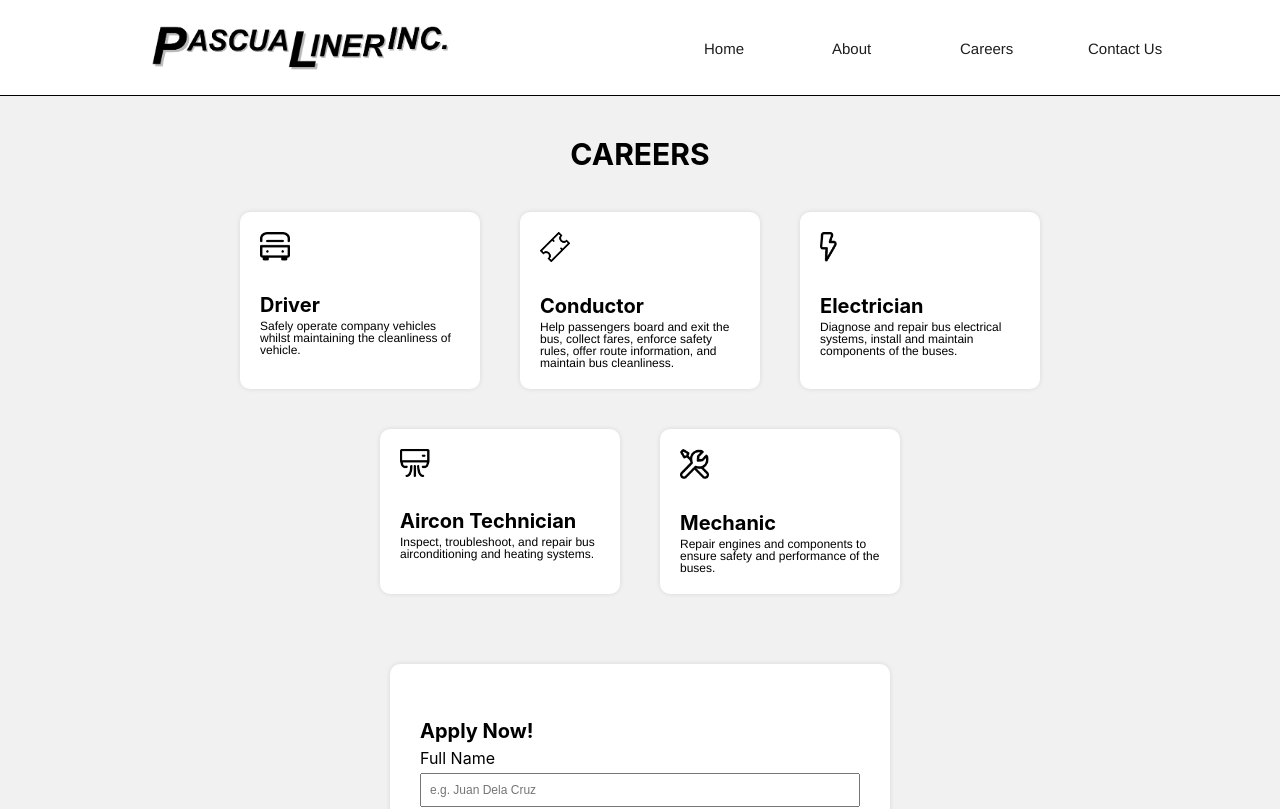
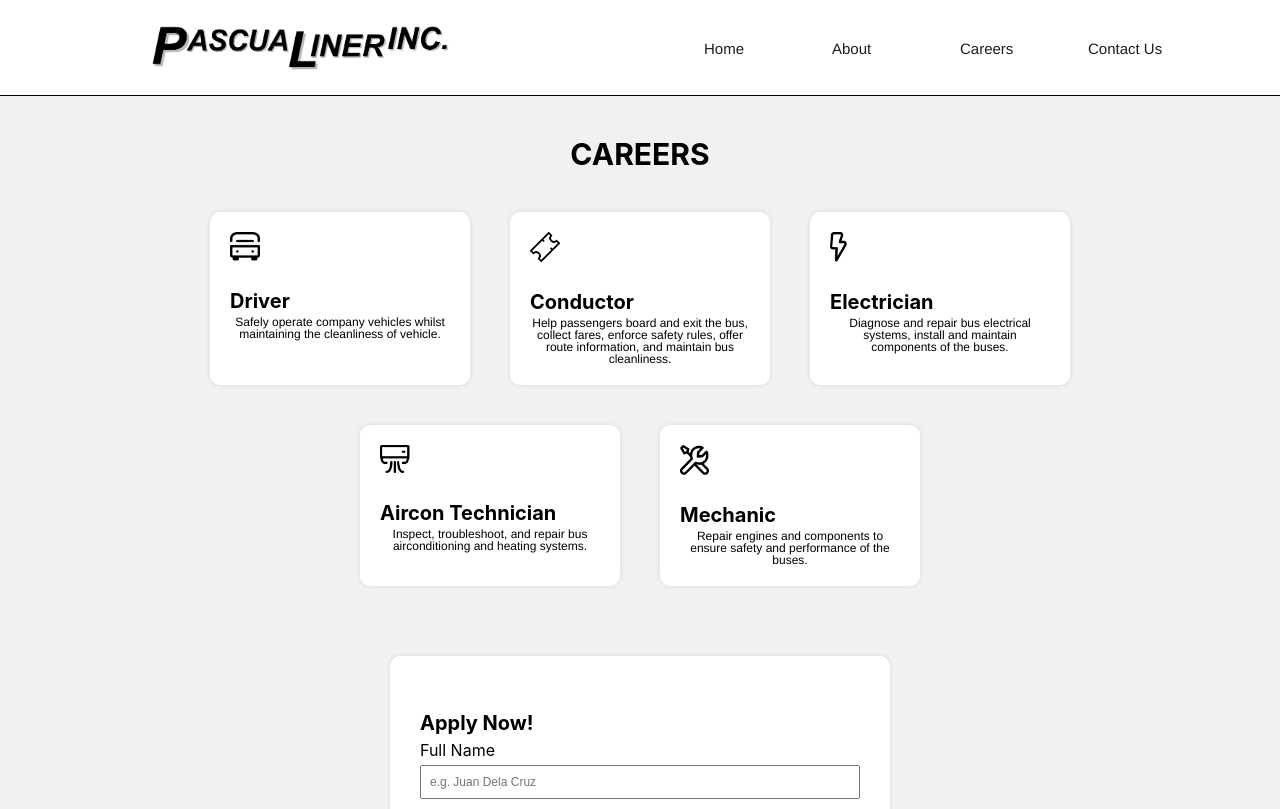
Before and after one commit to kaitiepiee/pli-app, a React (Create React App) app: page /Careers in a window 1280 px wide. Shown: the top 809 px of the page. Built offline with nearby package versions, Linux system fonts and the light colour scheme.

Commit message:
updates on contac & career

```diff
--- a/src/pages/css/Careers.css
+++ b/src/pages/css/Careers.css
@@ -1,4 +1,7 @@
-.content-container {
+body {
+  background-color: #F1F1F1;
+}
+.career-container {
   padding: 0 140px;
   background-color: #F1F1F1;
   padding-top: 20px ;
@@ -39,7 +42,7 @@
   border-radius: 10px;
   padding: 20px;
   margin: 20px;
-  width: 240px;
+  width: 260px;
   flex-direction: column;
   transition: background-color 0.3s, color 0.3s;
   overflow: auto;
@@ -65,11 +68,18 @@
   color: #fff;
 }
 
+.logo {
+  display: flex;
+  justify-content: left;
+  align-items: left;
+}
+
 .logo img {
   max-width: 30px;
   max-height: 30px;
   margin-bottom: 5px;
 }
+
 
 .title {
   margin-bottom: 20px;
@@ -85,7 +95,15 @@
 
 .subtitle {
   margin-top: 0;
+  text-align: center;
   font-size: 12px;
+}
+
+.career-subtitle {
+  margin-top: 0;
+  text-align: left;
+  font-size: 12px;
+  font-family: 'Inter', sans-serif;
 }
 
 .small-box .title,
@@ -116,11 +134,12 @@ button {
   color: white;
   border: none;
   cursor: pointer;
-  padding: 6px 10px;
+  padding: 6px;
   width: 120px;
   font-size: 14px;
   border-radius: 5px;
   margin: 0 auto;
+  align-self: auto;
 }
 
 p {
```
